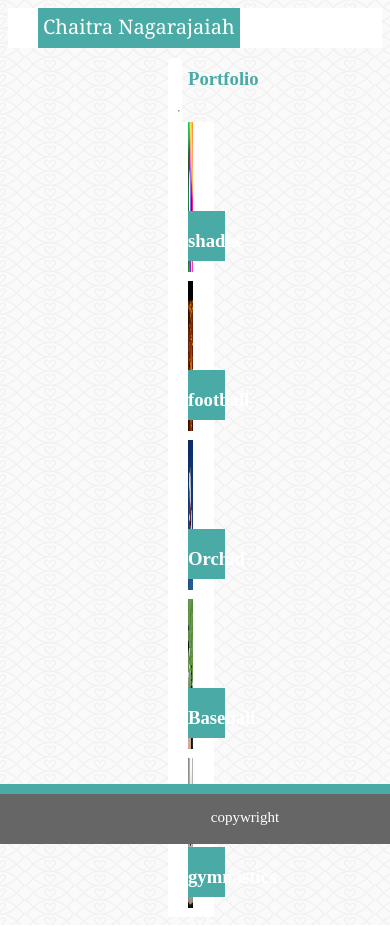
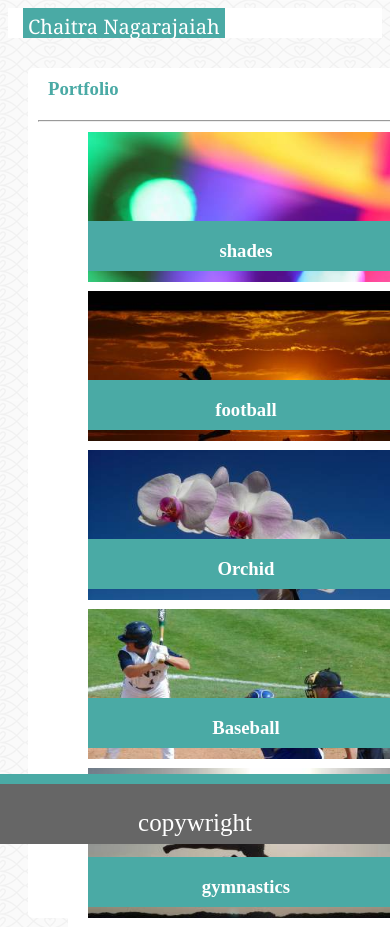
Before and after one commit to ChaitraNagarajaiah/Responsive-Portfolio, a plain HTML site: page portfolio.html in a window 390 px wide. Shown: the top 927 px of the page. Drawn offline with Linux system fonts and the light colour scheme.

Commit message:
created mobile query for 768px,still not working for portfolio page

```diff
--- a/Assets/css/style.css
+++ b/Assets/css/style.css
@@ -251,7 +251,7 @@ hr{
 
 @media screen and (max-width: 980px) {
 
-        /* The wrapper's width will be 600px */
+
         .wrapper {
           width: 100%;
 
@@ -309,3 +309,71 @@ hr{
 
 
 }
+
+
+@media screen and (max-width:768px){
+
+.wrapper{
+        width:100%;
+}
+ .navbar{
+       width:100%;
+       height:30px;
+ }
+ .name{
+       float: left;
+       height:20px ;
+       font-size: 20px;
+       margin-left: 15px;
+
+ }
+
+ .link{
+       float:left;
+       margin-left: 300px;
+ }
+
+ a{
+         font-size: 15px;
+ }
+  .bio-info{
+          margin-right: 40px;
+          height: 400px;
+          width:650px;
+  }
+
+  .bio-image{
+          height:200px;
+  }
+  p{
+
+        margin-left:0px;
+        font-size:25px;
+}
+
+.footer{
+        width:100%;
+      position:fixed;
+      height:60px;
+
+}
+.footer p{
+        text-align: center;
+
+}
+.container1{
+        width:700px;
+        margin-left:20px;
+        height:850px;
+        margin-top: 30px;
+}
+.column{
+        width:50%;
+        margin-left: 40px;
+}
+
+.text1 .text2 .text3 .text4 .text5{
+        width:70%;
+}
+
+}
```
Also changed, not shown: index.html (+1 -0 lines).
